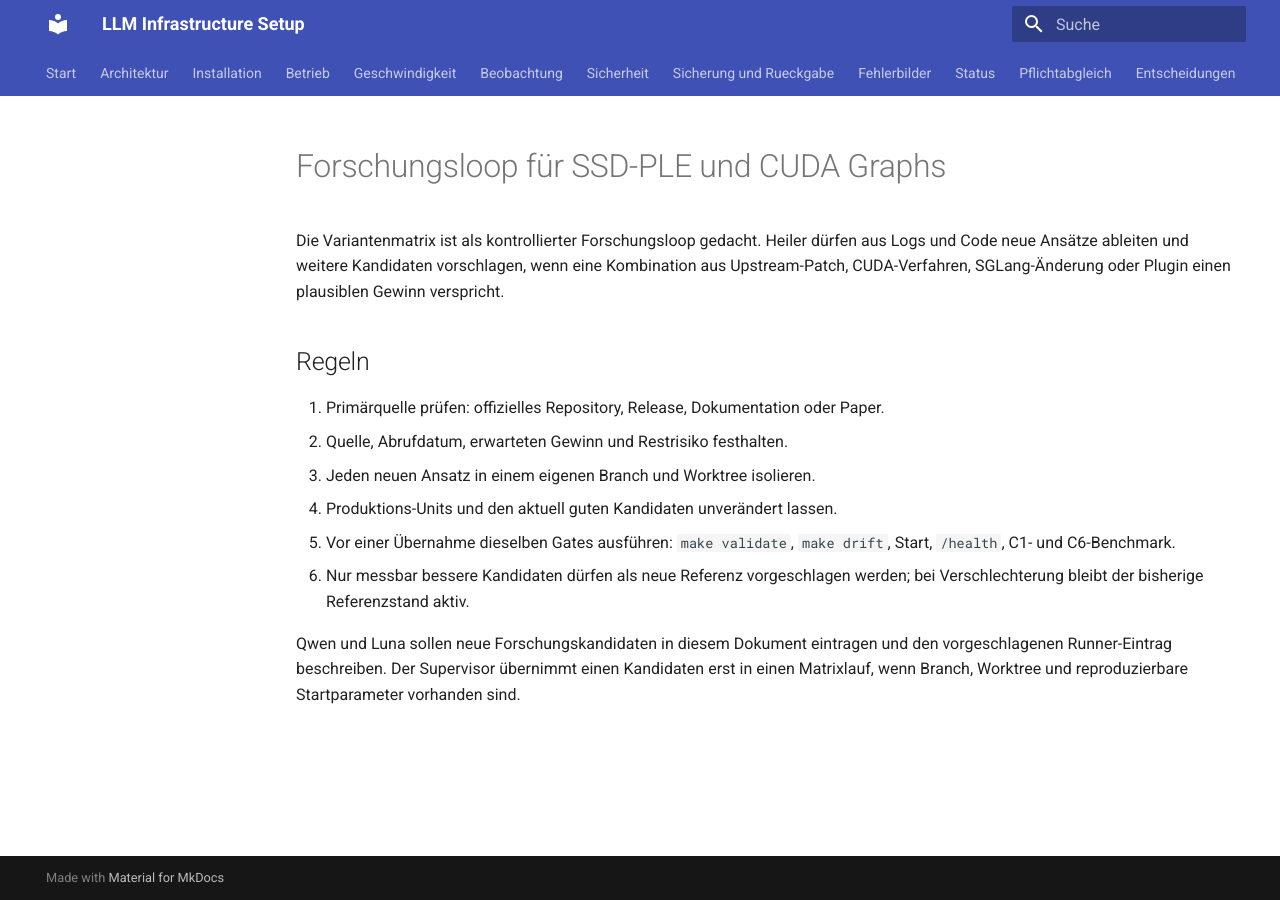
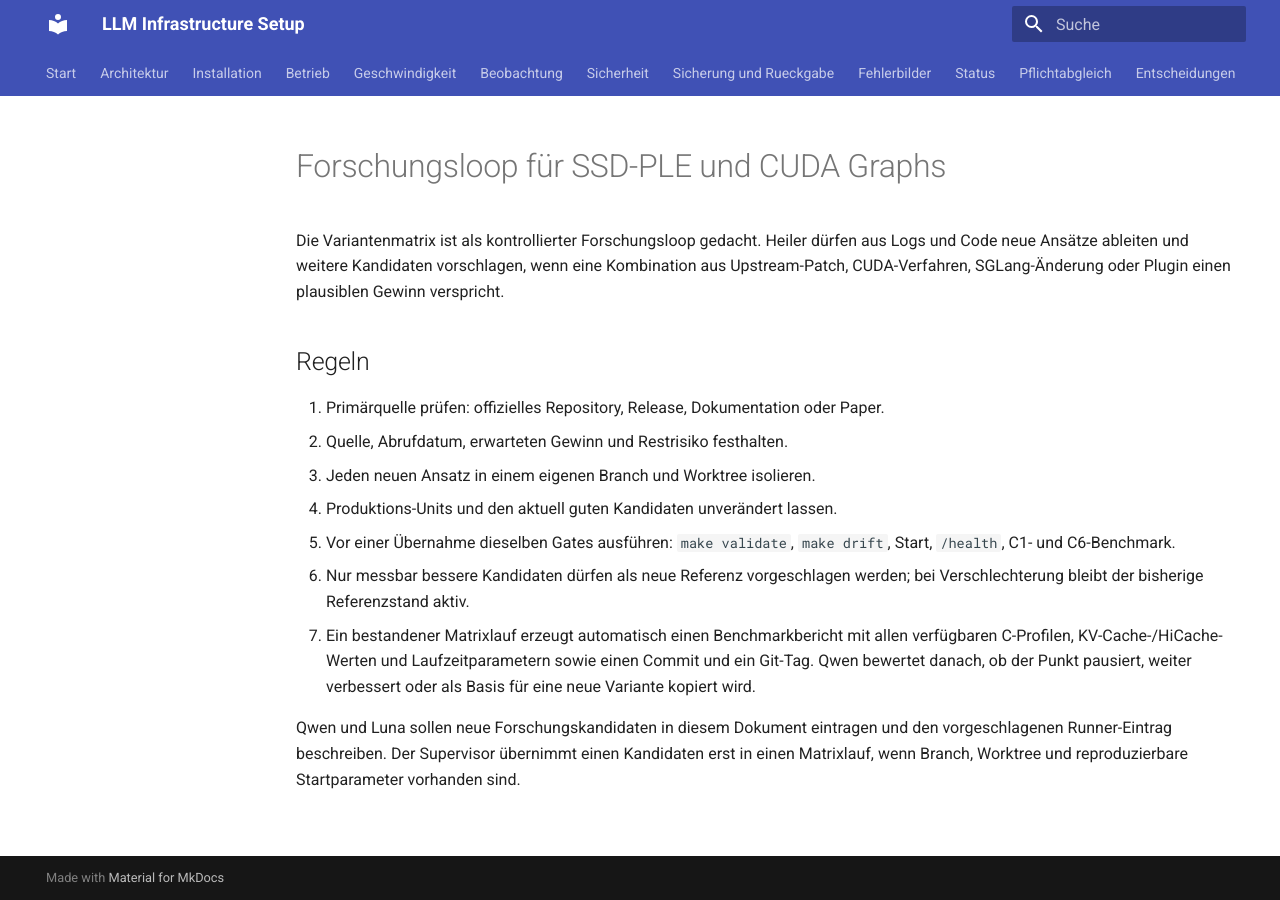
Before and after one commit to thomasdenk79-cyber/llm-infra-setup, an MkDocs documentation site: the page built from docs/research-loop.md, in a window 1280 px wide. Built offline with MkDocs 1.6.1 and Material for MkDocs 9.7.7, drawn with Linux system fonts in a browser that asks for light colours.

```diff
--- a/docs/research-loop.md
+++ b/docs/research-loop.md
@@ -15,6 +15,10 @@ einen plausiblen Gewinn verspricht.
    Start, `/health`, C1- und C6-Benchmark.
 6. Nur messbar bessere Kandidaten dürfen als neue Referenz vorgeschlagen werden;
    bei Verschlechterung bleibt der bisherige Referenzstand aktiv.
+7. Ein bestandener Matrixlauf erzeugt automatisch einen Benchmarkbericht mit allen
+   verfügbaren C-Profilen, KV-Cache-/HiCache-Werten und Laufzeitparametern sowie
+   einen Commit und ein Git-Tag. Qwen bewertet danach, ob der Punkt pausiert,
+   weiter verbessert oder als Basis für eine neue Variante kopiert wird.
 
 Qwen und Luna sollen neue Forschungskandidaten in diesem Dokument eintragen und
 den vorgeschlagenen Runner-Eintrag beschreiben. Der Supervisor übernimmt einen
```
Also changed, not shown: docs/HANDOFF.md (+5 -1 lines), 2 other files.
